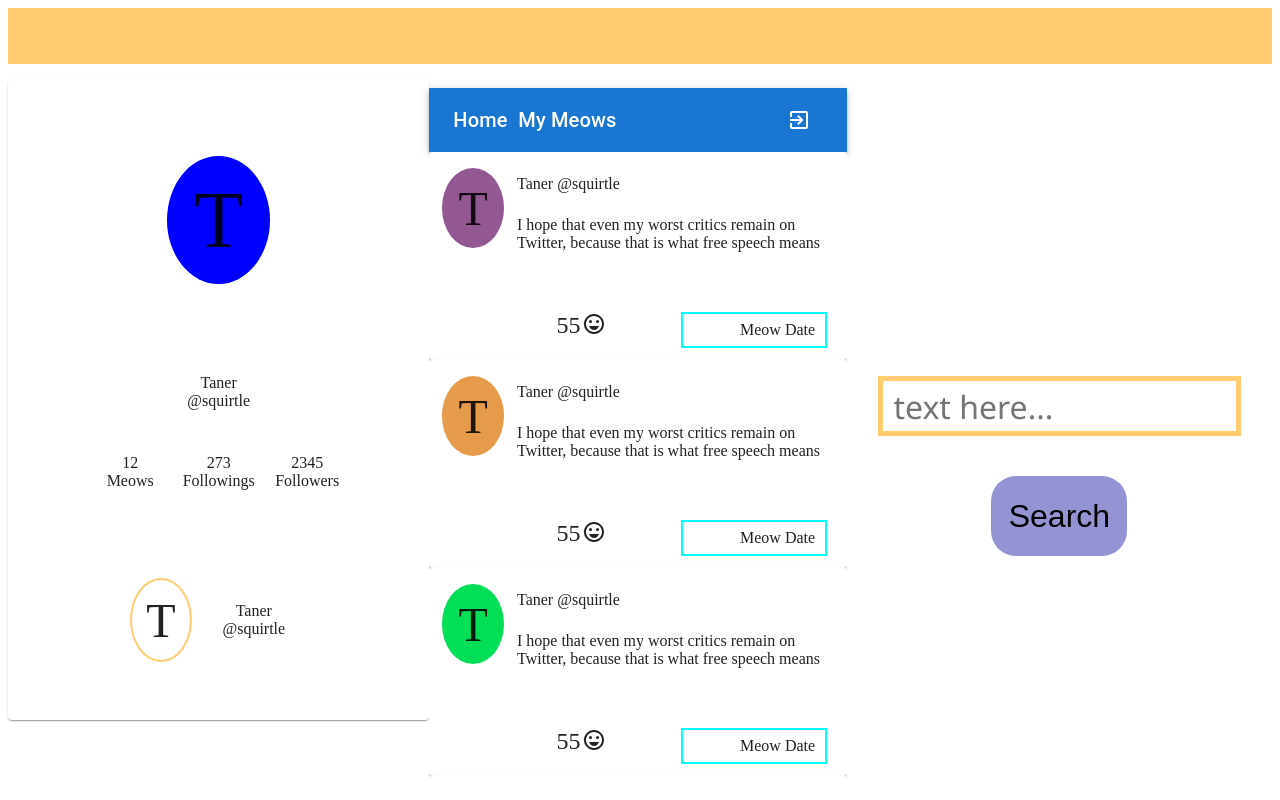
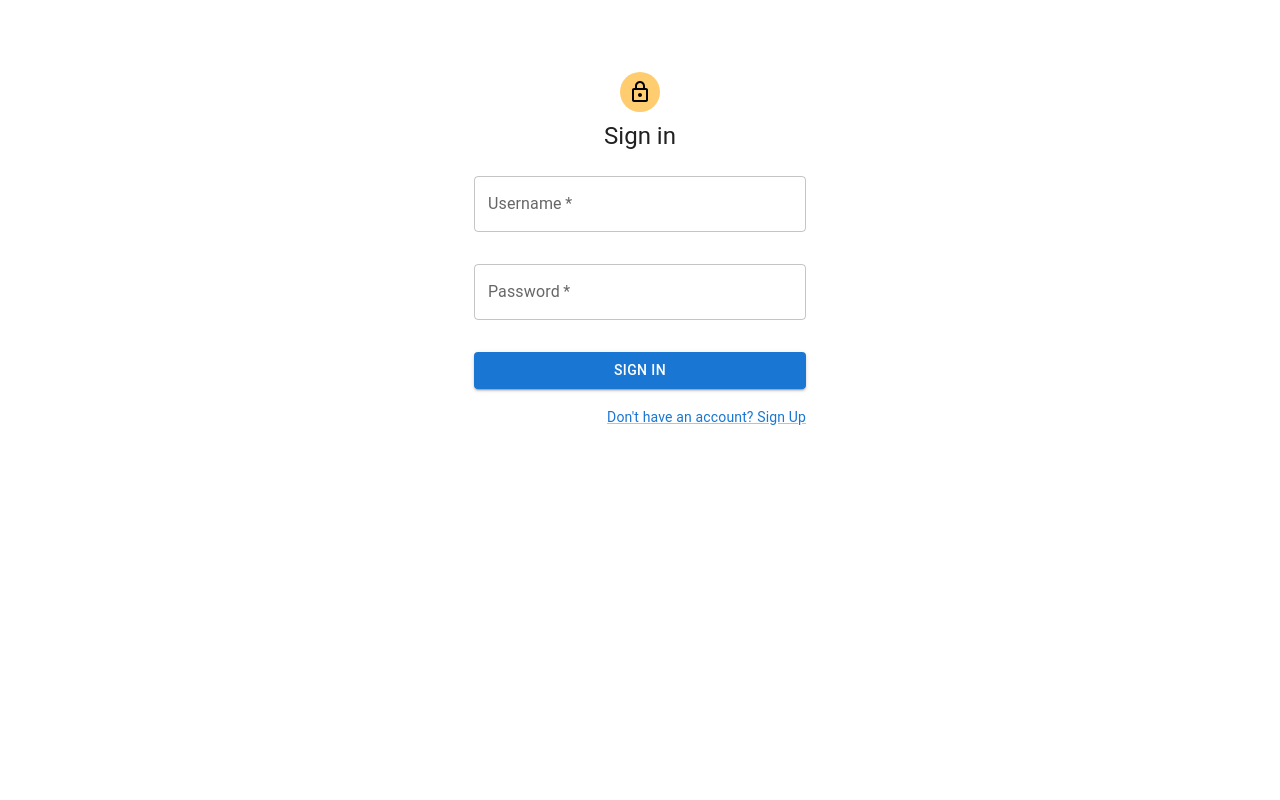
Before and after one commit to tanerdundar/SharE-6.FE, a React (Vite) app in the folder SharE-6/: page / in a window 1280 px wide. Built offline with nearby package versions, Linux system fonts and the light colour scheme.

Commit message:
add axios, activate user login

```diff
--- a/SharE-6/package.json
+++ b/SharE-6/package.json
@@ -14,6 +14,7 @@
     "@emotion/styled": "^11.11.0",
     "@mui/icons-material": "^5.11.16",
     "@mui/material": "^5.13.4",
+    "axios": "^1.4.0",
     "react": "^18.2.0",
     "react-dom": "^18.2.0",
     "react-router-dom": "^6.12.1"
--- a/SharE-6/src/App.css
+++ b/SharE-6/src/App.css
@@ -166,3 +166,43 @@
   font-size: 4vh;
   font-family: Arial, Helvetica, sans-serif;
 }
+@keyframes shake {
+  0% {
+    transform: translate(0, 0);
+  }
+  10% {
+    transform: translate(-10px, 0);
+  }
+  20% {
+    transform: translate(10px, 0);
+  }
+  30% {
+    transform: translate(-10px, 0);
+  }
+  40% {
+    transform: translate(10px, 0);
+  }
+  50% {
+    transform: translate(-10px, 0);
+  }
+  60% {
+    transform: translate(10px, 0);
+  }
+  70% {
+    transform: translate(-10px, 0);
+  }
+  80% {
+    transform: translate(10px, 0);
+  }
+  90% {
+    transform: translate(-10px, 0);
+  }
+  100% {
+    transform: translate(0, 0);
+  }
+}
+
+.message {
+  animation: shake 1s;
+  padding-left: 10px;
+}
--- a/SharE-6/src/App.jsx
+++ b/SharE-6/src/App.jsx
@@ -17,7 +17,7 @@ function App() {
   };
   const [count, setCount] = useState(0);
   const [isSigned, setIsSigned] = useState(true);
-  const [isLogged, setIsLogged] = useState(true);
+  const [isLogged, setIsLogged] = useState(false);
   const signChanger = () => {
     setIsSigned(!isSigned);
   };
@@ -30,7 +30,7 @@ function App() {
       {isLogged ? (
         <Home user={temporaryUser} changer={logChanger} isLogged={isLogged} />
       ) : isSigned ? (
-        <SignIn changer={signChanger} isSigned={isSigned} />
+        <SignIn changer={signChanger} isSigned={isSigned} logged={logChanger} />
       ) : (
         <SignUp changer={signChanger} isSigned={isSigned} />
       )}
--- a/SharE-6/src/components/SignIn.jsx
+++ b/SharE-6/src/components/SignIn.jsx
@@ -12,6 +12,7 @@ import Container from "@mui/material/Container";
 import { createTheme, ThemeProvider } from "@mui/material/styles";
 import { useState } from "react";
 import { useNavigate } from "react-router-dom";
+import axios from "axios";
 
 function Copyright(props) {
   return (
@@ -35,18 +36,40 @@ function Copyright(props) {
 const defaultTheme = createTheme();
 
 export default function SignIn(props) {
+  const [username, setUsername] = useState("");
+  const [password, setPassword] = useState("");
+  const [wrong, setWrong] = useState(false);
+
+  const passwordChange = (e) => {
+    setPassword(e.target.value);
+    setWrong(false);
+  };
+  const usernameChange = (e) => {
+    setUsername(e.target.value);
+    setWrong(false);
+  };
   const navigate = useNavigate();
   const handleSubmit = (event) => {
     event.preventDefault();
     const data = new FormData(event.currentTarget);
-    console.log({
-      email: data.get("email"),
-      password: data.get("password"),
-    });
   };
   const signChanger = () => {
     navigate("signup");
     props.changer(props.isSigned);
+  };
+
+  const tryToLogIn = async () => {
+    const user = { username, password };
+    const response = await axios.post(
+      "http://localhost:8080/api/users/login",
+      user
+    );
+    if (response.data) {
+      navigate("home");
+      props.logged(true);
+    } else {
+      setWrong(true);
+    }
   };
 
   return (
@@ -86,7 +109,32 @@ export default function SignIn(props) {
               id="email"
               label="Username"
               name="email"
+              onChange={usernameChange}
             />
+            {!wrong ? (
+              <div
+                style={{
+                  height: "1vh",
+                  color: "red",
+                  display: "flex",
+                  alignContent: "center",
+                  flexWrap: "wrap",
+                }}
+              ></div>
+            ) : (
+              <div
+                className="message"
+                style={{
+                  height: "1vh",
+                  color: "red",
+                  display: "flex",
+                  alignContent: "center",
+                  flexWrap: "wrap",
+                }}
+              >
+                "Wrong password or username!..."
+              </div>
+            )}
             <TextField
               margin="normal"
               required
@@ -95,6 +143,7 @@ export default function SignIn(props) {
               label="Password"
               type="password"
               id="password"
+              onChange={passwordChange}
             />
             {/* ---REMEMBER  ME------REMEMBER  ME------REMEMBER  ME------REMEMBER  ME------REMEMBER  ME---
             <FormControlLabel
@@ -107,6 +156,7 @@ export default function SignIn(props) {
               fullWidth
               variant="contained"
               sx={{ mt: 3, mb: 2 }}
+              onClick={tryToLogIn}
             >
               Sign In
             </Button>
```
Also changed, not shown: 1 other file (tests, documents, lock files or other folders).
